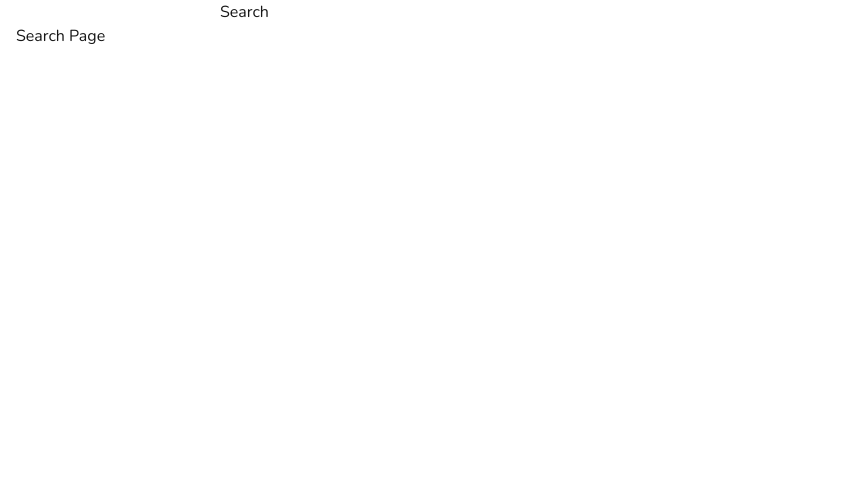
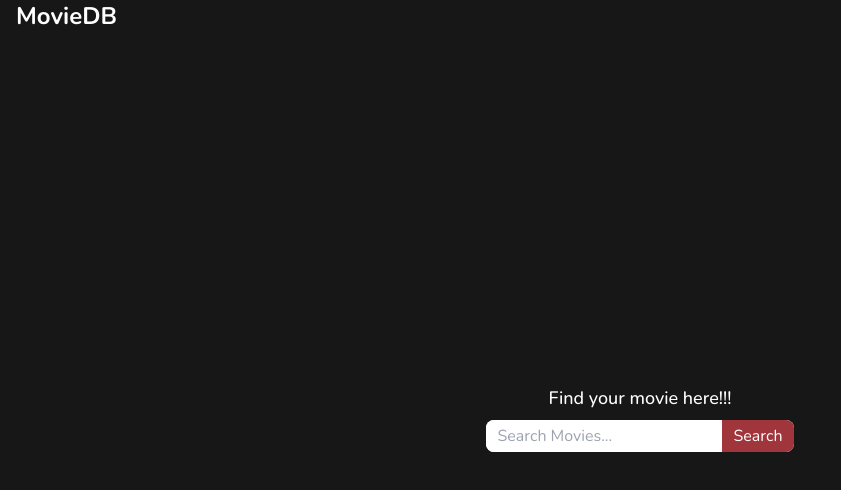
Before and after one commit to tiedsandi/project_next_movie_db, a Next.js app: page /search in a window 1280 px wide. Shown: the top 490 px of the page, without its empty margins (0-841 px from the left). Built offline with nearby package versions, Linux system fonts and the light colour scheme.

Commit message:
set input search

```diff
--- a/src/app/globals.css
+++ b/src/app/globals.css
@@ -2,20 +2,32 @@
 @tailwind components;
 @tailwind utilities;
 
+input:focus,
+input:hover,
+input:active,
+input:not(:disabled):not([disabled]),
+input {
+  outline: none;
+  border-color: inherit;
+  background-color: inherit;
+  color: var(--background);
+  background: inherit;
+}
+
 :root {
-  --background: #ffffff;
-  --foreground: #171717;
+  --background: #171717;
+  --foreground: #ffffff;
   --primary: #a0363c;
   --primary-2: #f31422;
   --secondary: #0099ca;
 }
 
-@media (prefers-color-scheme: dark) {
+/* @media (prefers-color-scheme: dark) {
   :root {
     --background: #0a0a0a;
     --foreground: #ededed;
   }
-}
+} */
 
 body {
   color: var(--foreground);
--- a/src/app/search/layout.js
+++ b/src/app/search/layout.js
@@ -1,10 +1,13 @@
+import SearchInput from '@/components/search-input';
+import Link from 'next/link';
+
 export default function SearchLayout({children}) {
   return (
-    <div className=''>
-      <form action='' className=''>
-        <input type='text' className='text-primary' />
-        <button type='submit'>Search</button>
-      </form>
+    <div className='flex flex-col min-h-screen gap-1 '>
+      <Link href={'/'} className='text-2xl font-bold '>
+        MovieDB
+      </Link>
+      <SearchInput />
       {children}
     </div>
   );
--- a/src/app/search/page.js
+++ b/src/app/search/page.js
@@ -1,3 +1,3 @@
 export default function SearchPage() {
-  return <>Search Page</>;
+  return <></>;
 }
--- /dev/null
+++ b/src/components/search-input.js
@@ -0,0 +1,43 @@
+'use client';
+
+import {useRouter} from 'next/navigation';
+import {useState, useRef} from 'react';
+
+export default function SearchInput() {
+  const router = useRouter();
+  const searchRef = useRef();
+  const [loading, setLoading] = useState(false);
+
+  const handleSubmit = (event) => {
+    event.preventDefault();
+    setLoading(true);
+    const searchTerm = searchRef.current.value;
+
+    router.push(`/search/${searchTerm}`);
+
+    setLoading(false);
+  };
+  return (
+    <>
+      <form className='flex flex-col items-center justify-center gap-2 grow'>
+        <h1 className='text-lg font-medium'>Find your movie here!!!</h1>
+        <div className='flex gap-2 overflow-hidden bg-white rounded-lg '>
+          <input
+            type='text'
+            className='px-3 py-1 '
+            ref={searchRef}
+            name='search'
+            placeholder='Search Movies...'
+          />
+          <button
+            type='submit'
+            className='px-3 py-1 bg-primary'
+            onClick={handleSubmit}
+            disabled={loading}>
+            {loading ? 'Searching...' : 'Search'}
+          </button>
+        </div>
+      </form>
+    </>
+  );
+}
```
